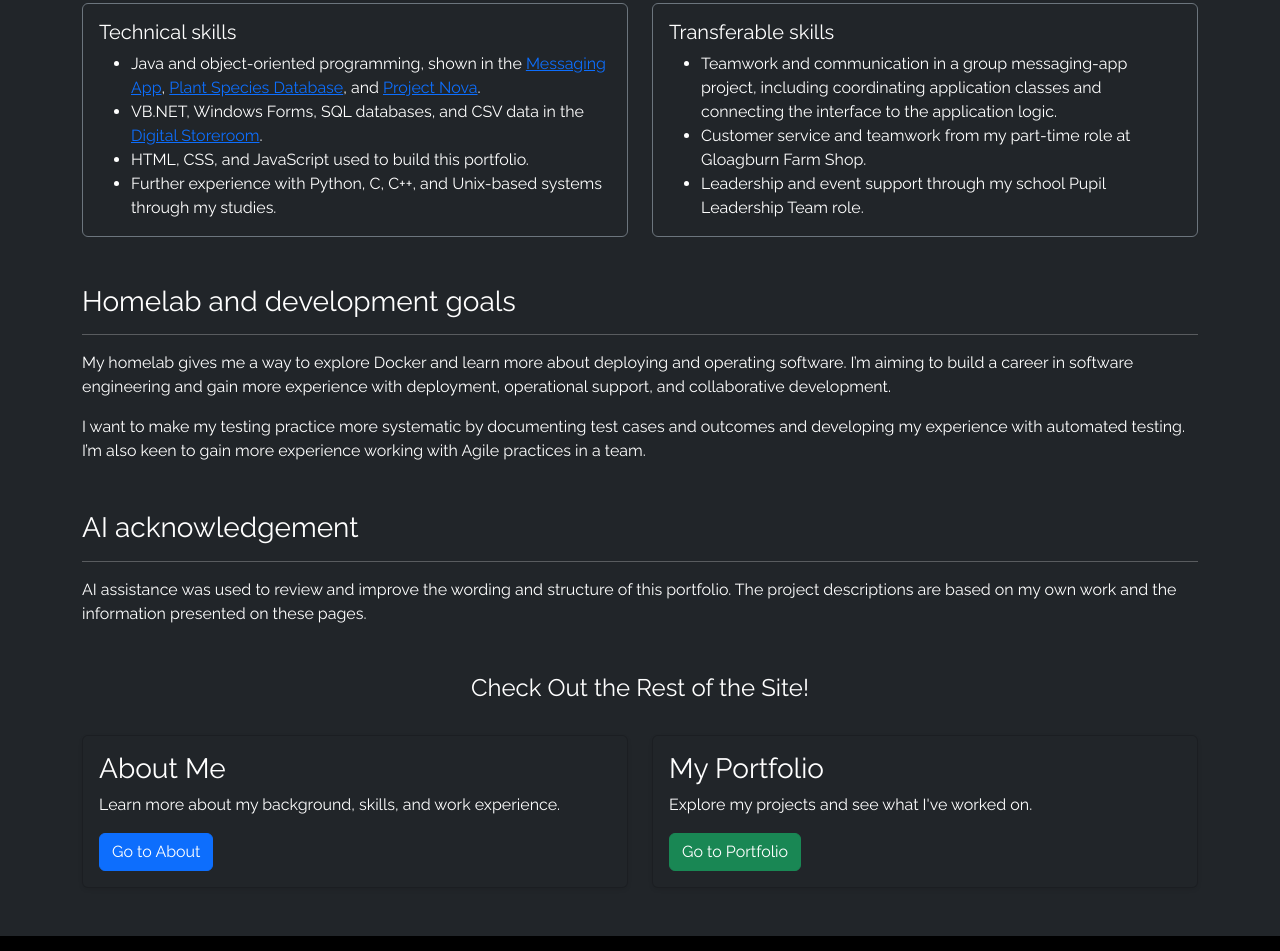
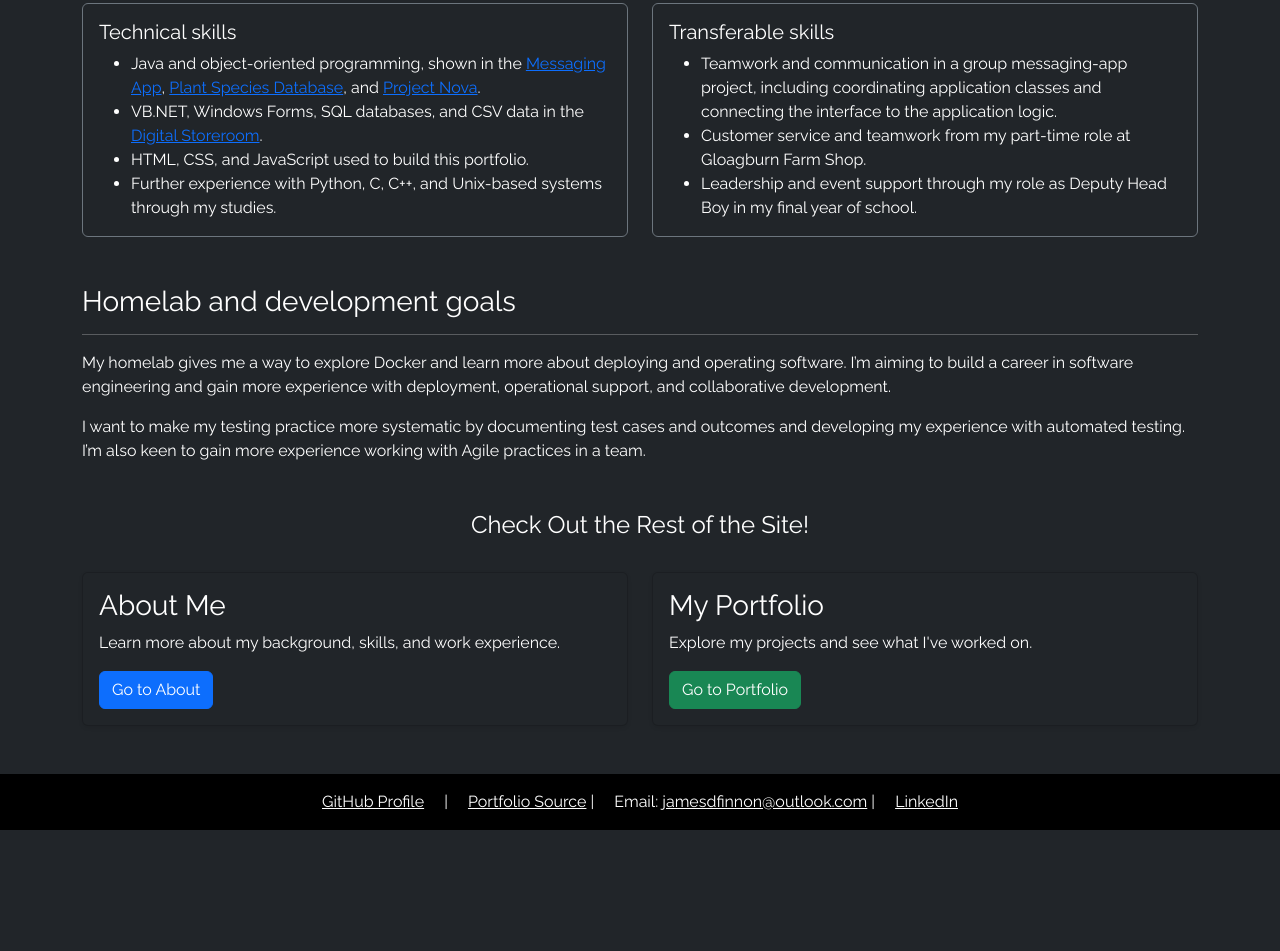
Before and after one commit to jamesfinnon/portfolio, a plain HTML site: page index.html in a window 1280 px wide. Shown: the part 996-1947 px from the top of the page. After the commit the page ends 1826 px from the top, so only its background shows below. Drawn offline with nearby package versions, Linux system fonts and the light colour scheme.

Commit message:
feat: update leadership role description and remove AI acknowledgment section

```diff
--- a/index.html
+++ b/index.html
@@ -97,7 +97,7 @@
                                 <li>Teamwork and communication in a group messaging-app project, including coordinating
                                     application classes and connecting the interface to the application logic.</li>
                                 <li>Customer service and teamwork from my part-time role at Gloagburn Farm Shop.</li>
-                                <li>Leadership and event support through my school Pupil Leadership Team role.</li>
+                                <li>Leadership and event support through my role as Deputy Head Boy in my final year of school.</li>
                             </ul>
                         </div>
                     </div>
@@ -114,13 +114,6 @@
             <p>I want to make my testing practice more systematic by documenting test cases and outcomes and
                 developing my experience with automated testing. I’m also keen to gain more experience working
                 with Agile practices in a team.</p>
-        </section>
-
-        <section class="mb-5">
-            <h2 class="h3">AI acknowledgement</h2>
-            <hr class="bg-secondary">
-            <p>AI assistance was used to review and improve the wording and structure of this portfolio. The project
-                descriptions are based on my own work and the information presented on these pages.</p>
         </section>
 
         <!--links to other pages-->
```
